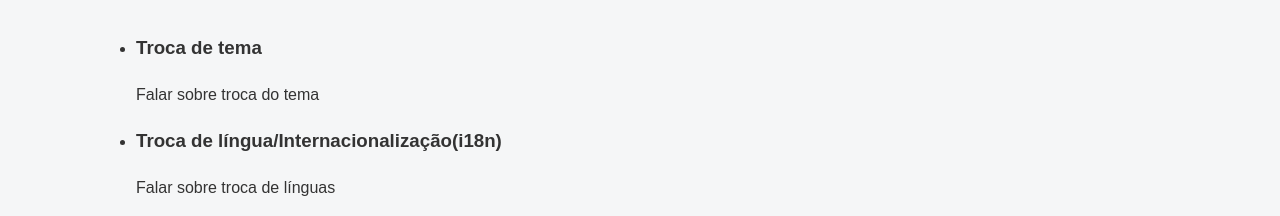
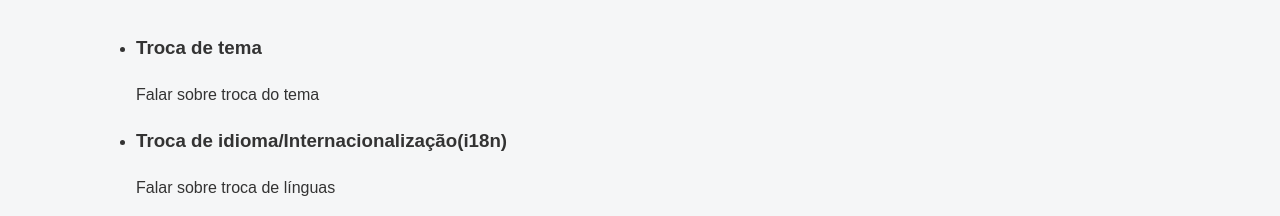
Before and after one commit to gabriel-azara/portfolio-react, a React (Create React App) app: page / in a window 1280 px wide. Shown: the part 1280-1496 px from the top of the page. Built offline with nearby package versions, Linux system fonts and the light colour scheme; no server answers.

Commit message:
leves correções

```diff
--- a/src/components/AboutThis.jsx
+++ b/src/components/AboutThis.jsx
@@ -29,7 +29,7 @@ const AboutThis = () => {
           <p>Falar sobre troca do tema</p>
         </li>
         <li>
-          <h3>Troca de língua/Internacionalização(i18n)</h3>
+          <h3>Troca de idioma/Internacionalização(i18n)</h3>
           <p>Falar sobre troca de línguas</p>
         </li>
         <li>
```
